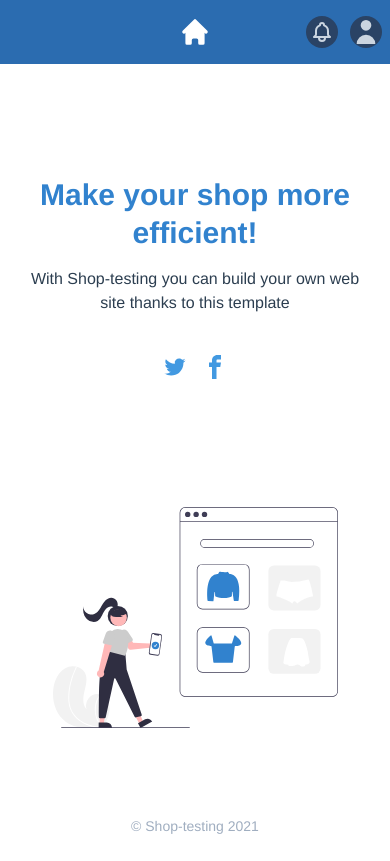
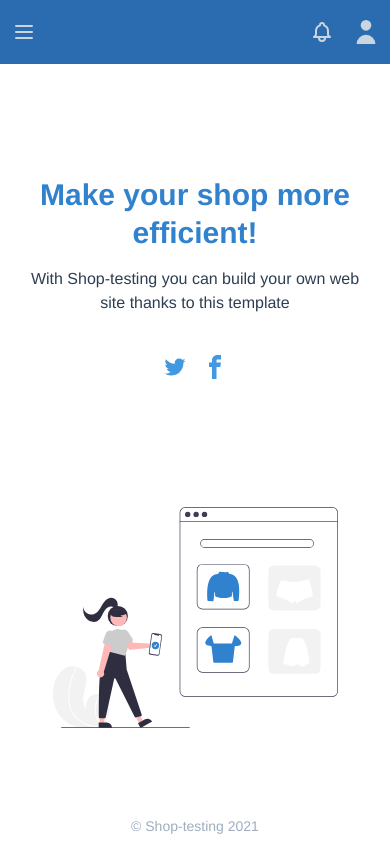
Before and after one commit to raoulnzefa/shop-testing, a Vue app: page / in a window 390 px wide. Built offline with nearby package versions, Linux system fonts and the light colour scheme.

Commit message:
feat: add mobile menu

```diff
--- a/src/components/NavBar.vue
+++ b/src/components/NavBar.vue
@@ -2,38 +2,46 @@
   <nav class="bg-blue-700">
     <div class="sm:px-6 lg:px-8">
       <div class="relative flex items-center justify-between h-16">
-        <div class="absolute flex items-center sm:hidden"></div>
-        <div
-          class="flex items-center justify-center flex-1 sm:items-stretch sm:justify-start"
-        >
+        <div class="flex items-center flex-1 sm:items-stretch sm:justify-start">
           <div class="flex items-center flex-shrink-0">
-            <LinkBase
-              href="#"
-              class="text-sm font-medium text-gray-300 rounded-md hover:bg-blue-800 hover:text-white"
-              ><IconBase
-                classe="block w-auto h-8 text-white fill-current"
-                viewBox="0 0 20 20"
-                fill="currentColor"
-                ><path
-                  d="M10.707 2.293a1 1 0 00-1.414 0l-7 7a1 1 0 001.414 1.414L4 10.414V17a1 1 0 001 1h2a1 1 0 001-1v-2a1 1 0 011-1h2a1 1 0 011 1v2a1 1 0 001 1h2a1 1 0 001-1v-6.586l.293.293a1 1 0 001.414-1.414l-7-7z"
-              /></IconBase>
-            </LinkBase>
+            <div class="block m-1 sm:hidden">
+              <button
+                class="inline-flex items-start justify-center p-2 text-gray-400 rounded-md hover:text-white hover:bg-blue-600 focus:outline-none focus:ring-2 focus:ring-inset focus:ring-white"
+                aria-expanded="false"
+                @click.prevent="isOpenMenu = !isOpenMenu"
+              >
+                <span class="sr-only">Open main menu</span>
+
+                <IconBase
+                  class="block w-6 h-6"
+                  stroke="currentColor"
+                  aria-hidden="true"
+                >
+                  <path
+                    stroke-linecap="round"
+                    stroke-linejoin="round"
+                    stroke-width="2"
+                    d="M4 6h16M4 12h16M4 18h16"
+                  />
+                </IconBase>
+              </button>
+            </div>
           </div>
-          <div class="hidden sm:flex sm:ml-6">
+          <div class="hidden sm:block">
             <div class="flex">
               <LinkBase
                 href="#"
-                class="px-3 py-2 text-sm font-medium text-gray-100 rounded-md hover:bg-blue-800 hover:text-white"
+                class="px-3 py-2 text-sm font-medium text-gray-100 rounded-md hover:bg-blue-600 hover:text-white"
                 >Personal Space</LinkBase
               >
               <LinkBase
                 href="#"
-                class="px-3 py-2 text-sm font-medium text-gray-100 rounded-md hover:bg-blue-800 hover:text-white"
+                class="px-3 py-2 text-sm font-medium text-gray-100 rounded-md hover:bg-blue-600 hover:text-white"
                 >Orders</LinkBase
               >
               <LinkBase
                 href="#"
-                class="px-3 py-2 text-sm font-medium text-gray-100 rounded-md hover:bg-blue-800 hover:text-white"
+                class="px-3 py-2 text-sm font-medium text-gray-100 rounded-md hover:bg-blue-600 hover:text-white"
                 >Discount</LinkBase
               >
             </div>
@@ -45,7 +53,7 @@
           <!-- Notification Menu -->
           <div class="relative ml-3">
             <button
-              class="flex p-1 text-gray-400 bg-blue-900 rounded-full hover:text-white focus:outline-none focus:ring-2 focus:ring-offset-2 focus:ring-offset-blue-900 focus:ring-white"
+              class="flex p-1 text-gray-400 rounded-full hover:text-white focus:outline-none focus:ring-2 focus:ring-offset-2 focus:ring-offset-blue-900 focus:ring-white"
               id="notification-menu"
               aria-haspopup="true"
               @click.prevent="(isNotif = !isNotif), (isOpen = false)"
@@ -119,7 +127,7 @@
           <!-- User Menu -->
           <div class="relative ml-3">
             <button
-              class="flex text-gray-400 bg-blue-900 rounded-full hover:text-white focus:outline-none focus:ring-2 focus:ring-offset-2 focus:ring-offset-blue-800 focus:ring-white"
+              class="flex text-gray-400 rounded-full hover:text-white focus:outline-none focus:ring-2 focus:ring-offset-2 focus:ring-offset-blue-800 focus:ring-white"
               id="user-menu"
               aria-haspopup="true"
               @click.prevent="(isOpen = !isOpen), (isNotif = false)"
@@ -164,6 +172,26 @@
         </div>
       </div>
     </div>
+    <div class="" v-if="isOpenMenu">
+      <div class="px-2 pt-2 pb-3 space-y-1">
+        <!-- Current: "bg-gray-900 text-white", Default: "text-gray-300 hover:bg-gray-700 hover:text-white" -->
+        <LinkBase
+          href="#"
+          class="block px-3 py-2 text-base font-medium text-gray-100 rounded-md hover:bg-blue-600 hover:text-white"
+          >Personal Space</LinkBase
+        >
+        <LinkBase
+          href="#"
+          class="block px-3 py-2 text-base font-medium text-gray-100 rounded-md hover:bg-blue-600 hover:text-white"
+          >Orders</LinkBase
+        >
+        <LinkBase
+          href="#"
+          class="block px-3 py-2 text-base font-medium text-gray-100 rounded-md hover:bg-blue-600 hover:text-white"
+          >Discount</LinkBase
+        >
+      </div>
+    </div>
   </nav>
 </template>
 
@@ -178,6 +206,7 @@
     return {
       isOpen: false,
       isNotif: false,
+      isOpenMenu: false,
     };
   },
   methods: {
@@ -185,6 +214,7 @@
       if (!this.$el.contains(e.target)) {
         this.isOpen = false;
         this.isNotif = false;
+        this.isOpenMenu = false;
       }
     },
   },
```
